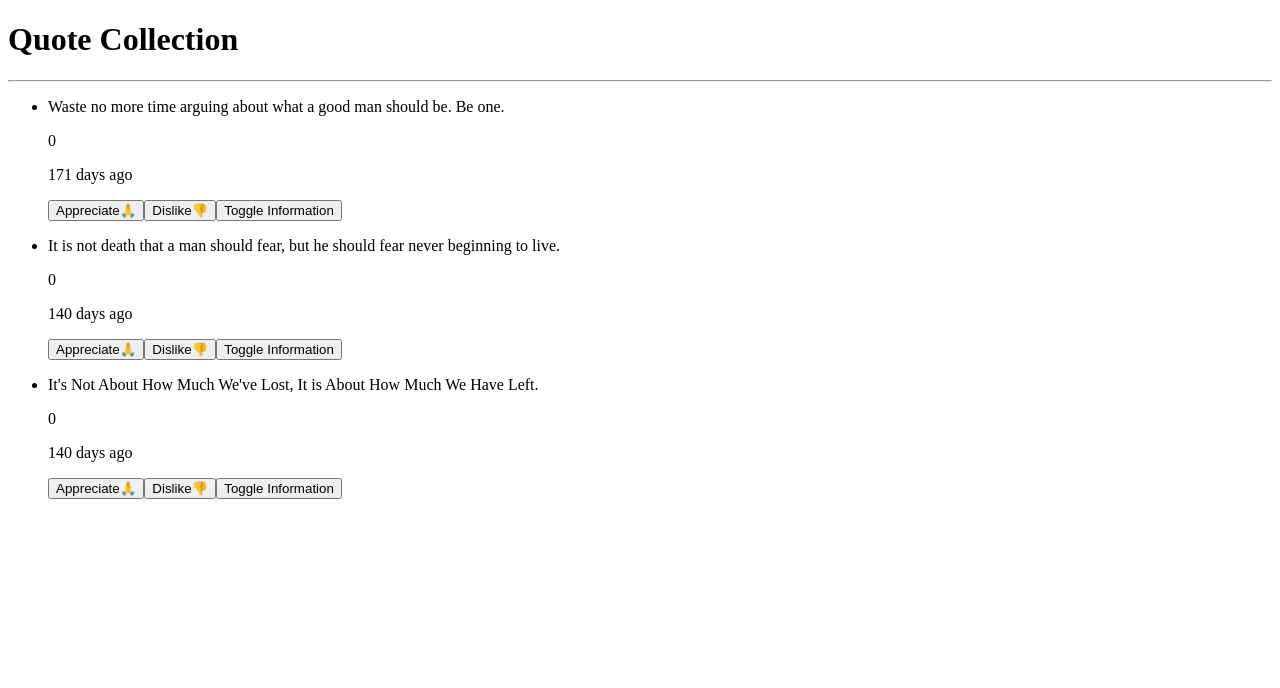
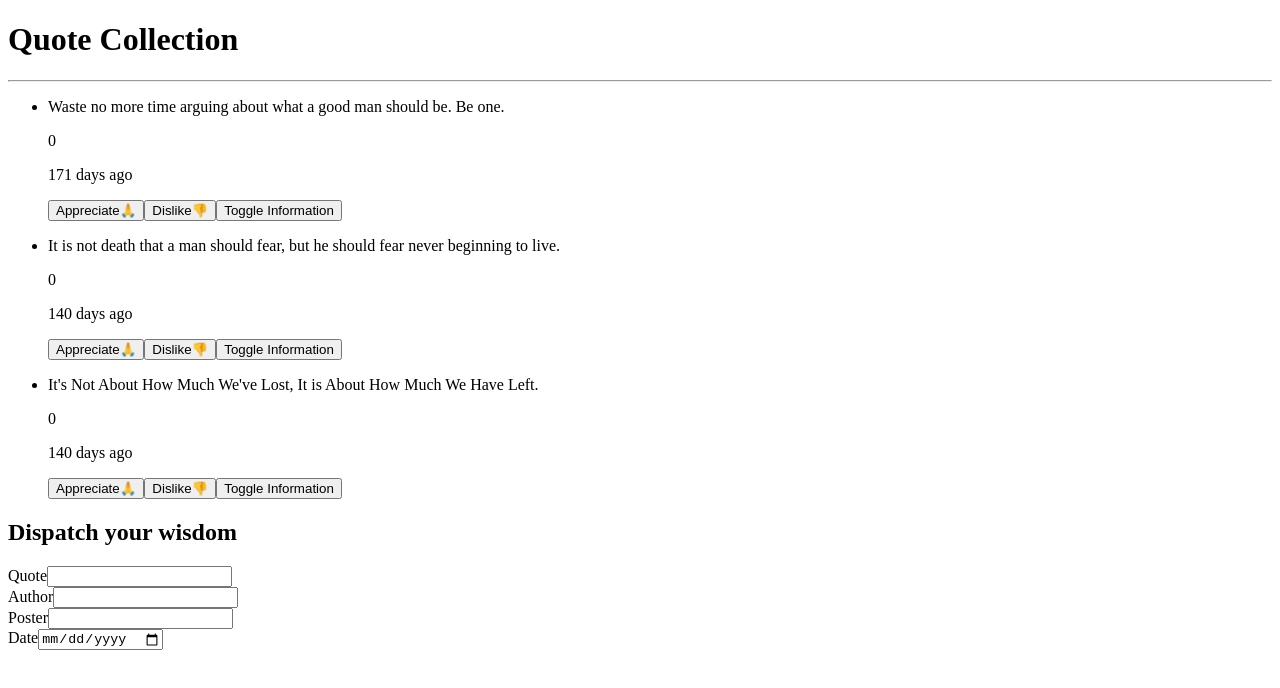
Before and after one commit to GLouisG/thequote, an Angular app in the folder thequote/: page / in a window 1280 px wide. Shown: the top 688 px of the page. Built offline with nearby package versions, Linux system fonts and the light colour scheme.

Commit message:
import forms modeule

```diff
--- a/thequote/src/app/app.module.ts
+++ b/thequote/src/app/app.module.ts
@@ -1,5 +1,6 @@
 import { NgModule } from '@angular/core';
 import { BrowserModule } from '@angular/platform-browser';
+import { FormsModule } from '@angular/forms';
 
 import { AppRoutingModule } from './app-routing.module';
 import { AppComponent } from './app.component';
@@ -7,6 +8,7 @@ import { QuoteComponent } from './quote/quote.component';
 import { QuoteInfoComponent } from './quote-info/quote-info.component';
 import { DateCountPipe } from './date-count.pipe';
 import { QuoteFormComponent } from './quote-form/quote-form.component';
+
 
 
 @NgModule({
@@ -19,7 +21,8 @@ import { QuoteFormComponent } from './quote-form/quote-form.component';
   ],
   imports: [
     BrowserModule,
-    AppRoutingModule
+    AppRoutingModule,
+    FormsModule
   ],
   providers: [],
   bootstrap: [AppComponent]
--- a/thequote/src/app/quote-form/quote-form.component.html
+++ b/thequote/src/app/quote-form/quote-form.component.html
@@ -2,8 +2,20 @@
   <h2>Dispatch your wisdom</h2>
   <form (ngSubmit)='quoteSubmit()' #quoteForm='ngForm'>
     <div class="form-group">
-      <label for="name"></label>
+      <label for="name">Quote</label>
       <input type="text" required class="form-control" id="name">
+    </div>
+    <div class="form-group">
+      <label for="author">Author</label>
+      <input type="text" required class="form-control" id="author">
+    </div>
+    <div class="form-group">
+      <label for="poster">Poster</label>
+      <input type="text" required class="form-control" id="poster">
+    </div>
+    <div class="form-group">
+      <label for="dispose">Date</label>
+      <input type="date" required class="form-control" id="dispose">
     </div>
   </form>
 </div>
--- a/thequote/src/app/quote/quote.component.html
+++ b/thequote/src/app/quote/quote.component.html
@@ -12,7 +12,7 @@
         <div *ngIf='quote.showInfo'>
           <app-quote-info (toDispose)='disposeQuote($event, i)'  [quote]='quote'></app-quote-info><!-- binding the property from quote to quote info -->
         </div>
-
       </li>
   </ul>
+  <app-quote-form></app-quote-form>
 </div>
```
